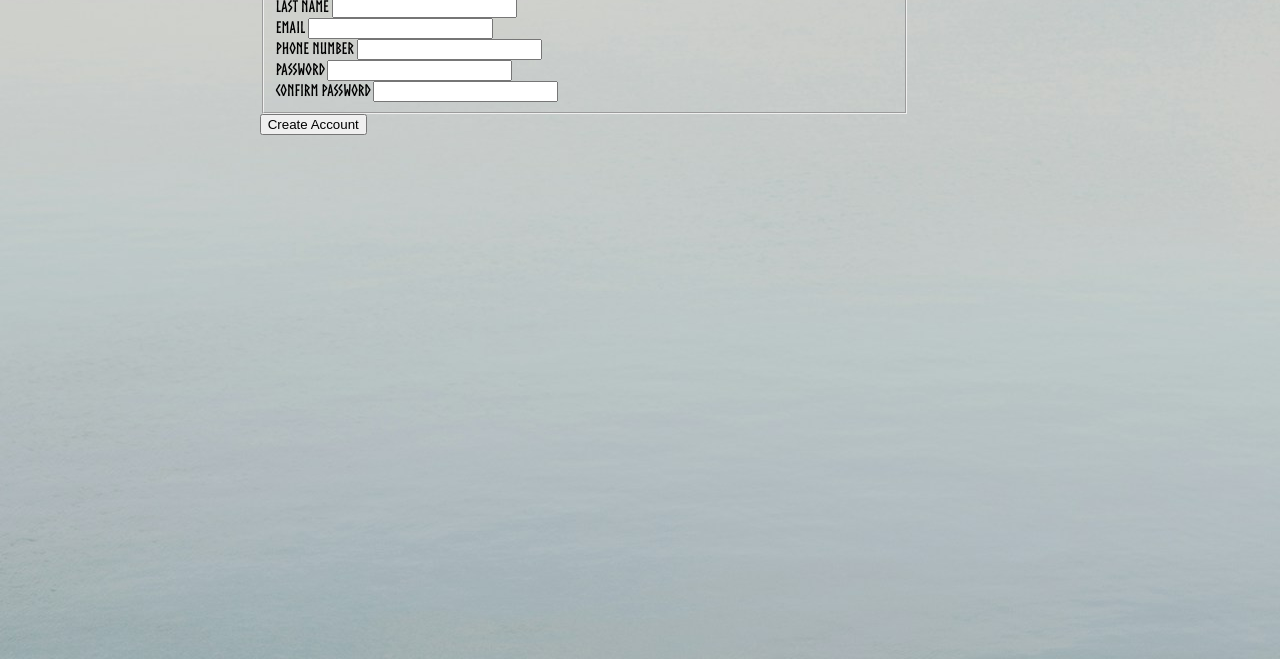
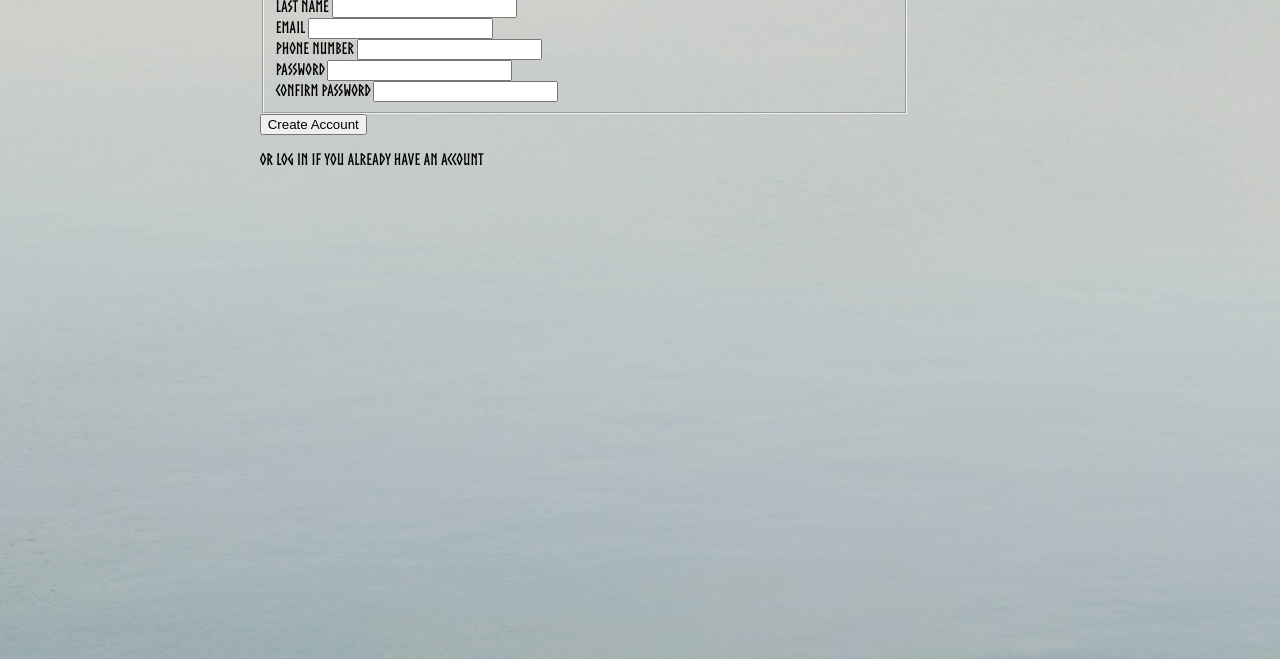
Before and after one commit to MatthewGarner/sign-up-form, a plain HTML site: page index.html in a window 1280 px wide. Shown: the part 141-800 px from the top of the page. Drawn offline with Linux system fonts and the light colour scheme.

Commit message:
Add login paragraph

```diff
--- a/index.html
+++ b/index.html
@@ -58,6 +58,7 @@
                 </fieldset>
                 <button type="submit">Create Account</button>
             </form>
+            <p>Or <a>Log in</a> if you already have an account</p>
         </div>
     </main>
 
```
